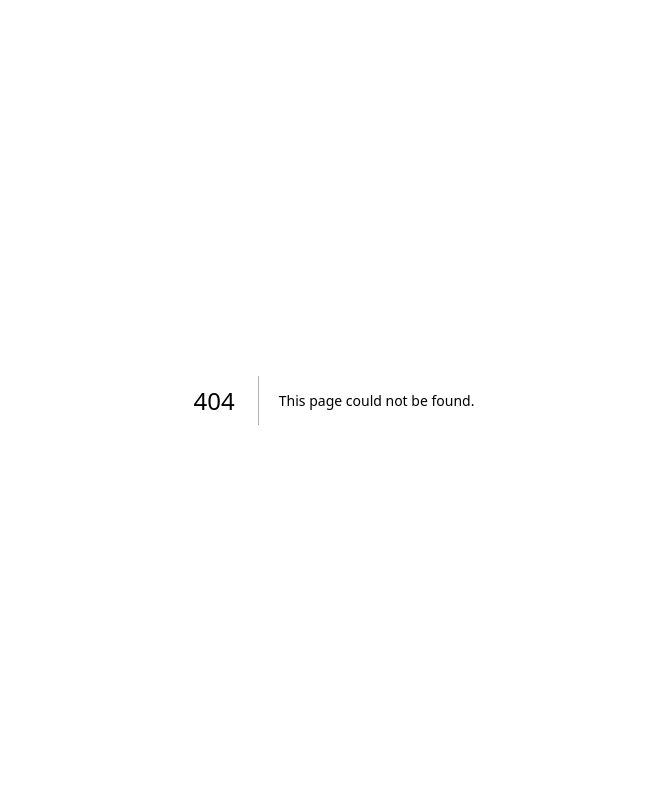
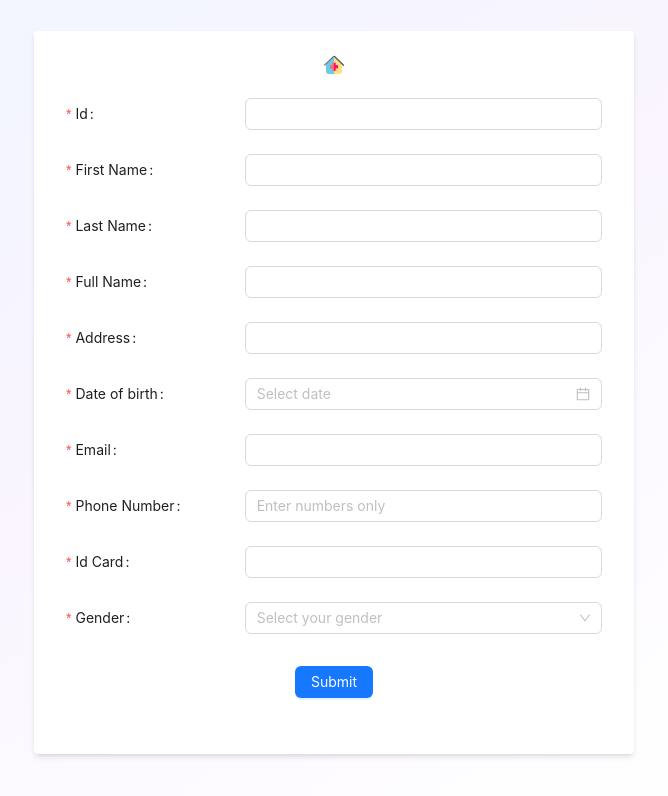
Before and after one commit to khanhtran192/booking_care_FE, a Next.js app: page /manage/info in a window 1280 px wide. Before the commit this address had no page. Shown: the top 796 px of the page, without its empty margins (306-974 px from the left). Built offline with nearby package versions, Linux system fonts and the light colour scheme.

Commit message:
feature/manage/login

```diff
--- a/components/Logo.tsx
+++ b/components/Logo.tsx
@@ -2,7 +2,7 @@ import Image from "next/image";
 import React from "react";
 
 function Logo() {
-	return <Image src="logo.svg" alt="logo" width={20} height={20} />;
+  return <Image src="/logo.svg" alt="logo" width={20} height={20} />;
 }
 
 export default Logo;
--- a/package.json
+++ b/package.json
@@ -18,6 +18,7 @@
     "axios": "^1.4.0",
     "class-variance-authority": "^0.7.0",
     "clsx": "^2.0.0",
+    "dayjs": "^1.11.9",
     "eslint": "8.46.0",
     "eslint-config-next": "13.4.12",
     "lucide-react": "^0.263.1",
--- /dev/null
+++ b/pages/manage/info.tsx
@@ -0,0 +1,182 @@
+import React, { useState } from "react";
+import { Button, DatePicker, Form, Input, Select } from "antd";
+import dayjs from "dayjs";
+import type { Dayjs } from "dayjs";
+import Logo from "@/components/Logo";
+
+const { Option } = Select;
+
+const config = {
+  rules: [
+    { type: "object" as const, required: true, message: "Please select time!" },
+  ],
+};
+
+const formItemLayout = {
+  labelCol: {
+    xs: { span: 24 },
+    sm: { span: 8 },
+  },
+  wrapperCol: {
+    xs: { span: 24 },
+    sm: { span: 16 },
+  },
+};
+
+const tailFormItemLayout = {
+  wrapperCol: {
+    xs: {
+      span: 24,
+      offset: 0,
+    },
+    sm: {
+      span: 24,
+      offset: 0,
+    },
+  },
+};
+
+const Info: React.FC = () => {
+  const [form] = Form.useForm();
+
+  const onFinish = (values: any) => {
+    // format the dateOfBirth value using date.js
+    const formattedDateOfBirth = dayjs(values.dateOfBirth).format("YYYY-MM-DD");
+    const dataToSend = {
+      ...values,
+      dateOfBirth: formattedDateOfBirth,
+    };
+    console.log("Received values of form: ", dataToSend);
+  };
+
+  return (
+    <div className="flex justify-center items-center h-screen bg-gradient-to-br from-blue-50 via-purple-50 via-purple-100 to-white to-90% ">
+      <Form
+        {...formItemLayout}
+        form={form}
+        labelAlign="left"
+        name="register"
+        onFinish={onFinish}
+        style={{ minWidth: 600 }}
+        scrollToFirstError
+        className="width-full bg-white shadow-md rounded px-8 pt-6 pb-8 mb-4"
+      >
+        <div className="flex justify-center mb-6">
+          <Logo />
+        </div>
+        <Form.Item name="id" label="Id" required>
+          <Input />
+        </Form.Item>
+
+        <Form.Item
+          name="firstName"
+          label="First Name"
+          rules={[
+            {
+              required: true,
+              message: "Please input your first name!",
+            },
+          ]}
+          hasFeedback
+        >
+          <Input />
+        </Form.Item>
+
+        <Form.Item
+          name="lastName"
+          label="Last Name"
+          rules={[
+            {
+              required: true,
+              message: "Please input your last name!",
+            },
+          ]}
+          hasFeedback
+        >
+          <Input />
+        </Form.Item>
+
+        <Form.Item
+          name="fullName"
+          label="Full Name"
+          rules={[
+            {
+              required: true,
+              message: "Please input your full name!",
+            },
+          ]}
+          hasFeedback
+        >
+          <Input />
+        </Form.Item>
+
+        <Form.Item
+          name="address"
+          label="Address"
+          rules={[
+            {
+              required: true,
+              message: "Please input your address!",
+            },
+          ]}
+          hasFeedback
+        >
+          <Input />
+        </Form.Item>
+
+        <Form.Item name="dateOfBirth" label="Date of birth" {...config}>
+          <DatePicker className="w-full" />
+        </Form.Item>
+        <Form.Item
+          name="email"
+          label="Email"
+          rules={[{ type: "email", required: true }]}
+        >
+          <Input />
+        </Form.Item>
+        <Form.Item
+          name="phoneNumber"
+          label="Phone Number"
+          rules={[
+            { required: true, message: "Please input your phone number!" },
+          ]}
+        >
+          <Input
+            type="number"
+            placeholder="Enter numbers only"
+            style={{ width: "100%" }}
+          />
+        </Form.Item>
+        <Form.Item
+          name="idCard"
+          label="Id Card"
+          rules={[{ required: true, message: "Please input your id card!" }]}
+        >
+          <Input />
+        </Form.Item>
+        <Form.Item
+          name="gender"
+          label="Gender"
+          rules={[{ required: true, message: "Please select gender!" }]}
+        >
+          <Select placeholder="Select your gender">
+            <Option value="male">NAM</Option>
+            <Option value="female">NU</Option>
+            <Option value="other">KHAC</Option>
+          </Select>
+        </Form.Item>
+        <Form.Item {...tailFormItemLayout} className="flex justify-center mt-8">
+          <Button
+            type="primary"
+            // className="text-purple-500 text-lg bg-gradient-to-br from-blue-50 via-purple-50 via-purple-100 to-white to-90% "
+            htmlType="submit"
+          >
+            Submit
+          </Button>
+        </Form.Item>
+      </Form>
+    </div>
+  );
+};
+
+export default Info;
```
Also changed, not shown: 1 other file (tests, documents, lock files or other folders).
